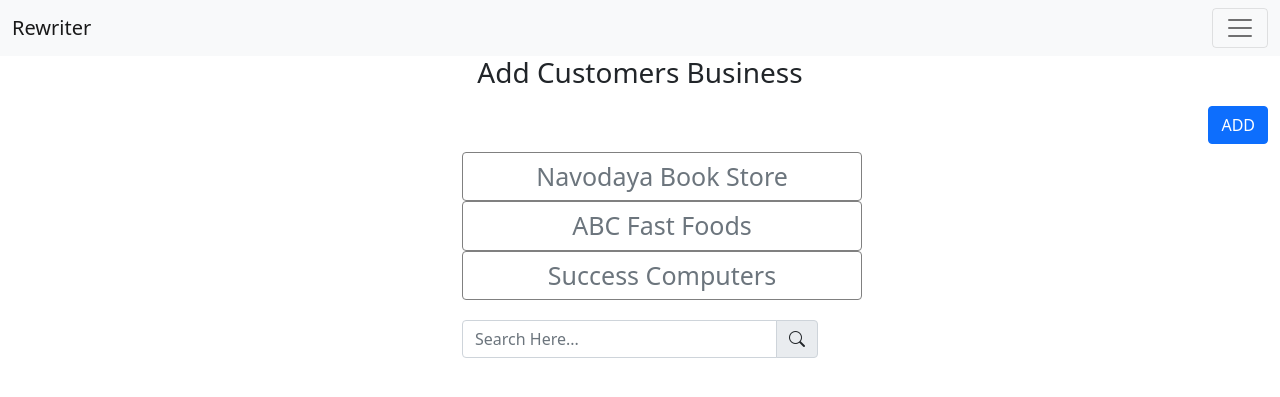
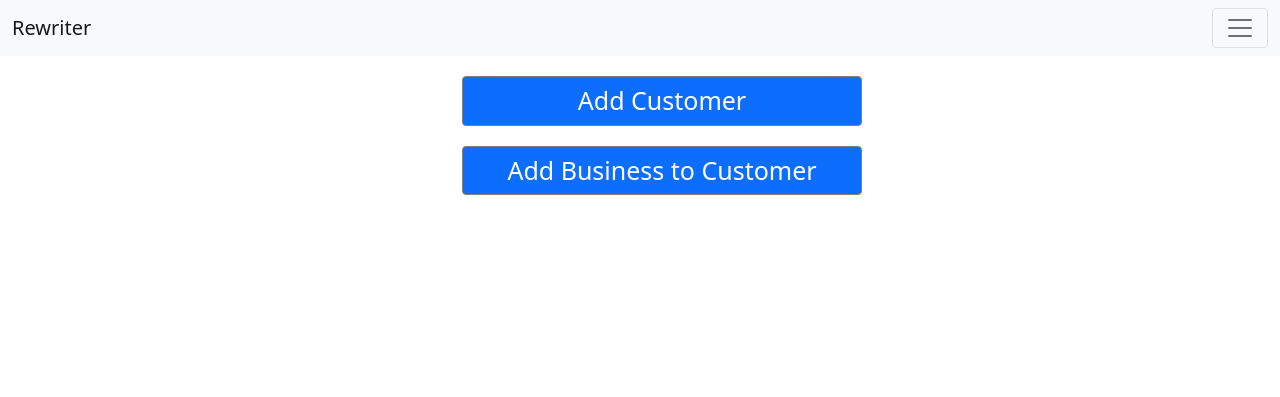
Before and after one commit to progalaxyelabs/rewriter, a CodeIgniter 4 app: the page made by app/Views/home_customers.php in a window 1280 px wide. Shown: the top 397 px of the page. Run offline with PHP 8.4 and a stand-in for CodeIgniter, Linux system fonts and the light colour scheme; the template is opened without the code that fills it, so the values that code supplies are empty; some libraries are stand-ins or nearby versions.

Commit message:
customer ui changed and home_index look has changed

```diff
--- a/app/Views/home_customers.php
+++ b/app/Views/home_customers.php
@@ -2,50 +2,17 @@
 
 <?= $this->section('content') ?>
 
-<div class="container">
-    <div class="row">
-        <div class="col col-md-4 offset-md-4 text-center">
 
-        <h3>Add Customers Business</h3>
-
-        </div>
-    </div>
-</div>
-
-<div id="customer-page" class="container-fluid">
-	<div class="nav justify-content-end">
-		<a href="/home/new_customer" class="btn btn-primary my-2" type="button">ADD
-        </a>
-	</div>
-</div>
 
 <div class="container">
     <div class="row">
         <div class="col-md-4 offset-md-4 text-center">
-        <a class="btn btn-outline-secondary" href="" id="temporary-customer-names" role="button">Navodaya Book Store</a>
+        <a class="btn btn-primary" href="new_customer" id="temporary-customer-names" role="button">Add Customer</a>
         </div>
     </div>
     <div class="row">
         <div class="col-md-4 offset-md-4 text-center">
-        <a class="btn btn-outline-secondary" href="" id="temporary-customer-names" role="button">ABC Fast Foods</a>
-        </div>
-    </div>
-    <div class="row">
-        <div class="col-md-4 offset-md-4 text-center">
-        <a class="btn btn-outline-secondary" href="" id="temporary-customer-names" role="button">Success Computers</a>
-        </div>
-    </div>
-</div>
-
-<div class="container">
-    <div class="row">
-        <div class="col-md-4 offset-md-4 text-center">
-            <form action="">
-                <div style="margin-top: 20px;" class="input-group mb-3">
-                    <input type="text" class="form-control" placeholder="Search Here..." aria-label="Recipient's username" aria-describedby="basic-addon2">
-                    <span class="input-group-text" id="basic-addon2"><i class="bi bi-search"></i></span>
-                </div>
-            </form>
+        <a class="btn btn-primary" href="search" id="temporary-customer-names" role="button">Add Business to Customer</a>
         </div>
     </div>
 </div>
--- a/public/script.3.js
+++ b/public/script.3.js
@@ -251,6 +251,7 @@ var HomeCreateForm = function () {
 var ThirdScreen = function () {
     let isInitialized = false;
 
+
     let init = function () {
         if (isInitialized) {
             return;
--- a/public/style.3.css
+++ b/public/style.3.css
@@ -54,6 +54,7 @@
     color: black;
 }
 #temporary-customer-names {
+    margin-top: 20px;
     border: 1px solid grey;
     padding: 5px;
     width: 400px;
```
Also changed, not shown: app/Controllers/Home.php (+16 -1 lines), app/Views/customer_search.php (added, +35 -0 lines), app/Views/home_index.php (+5 -5 lines).
